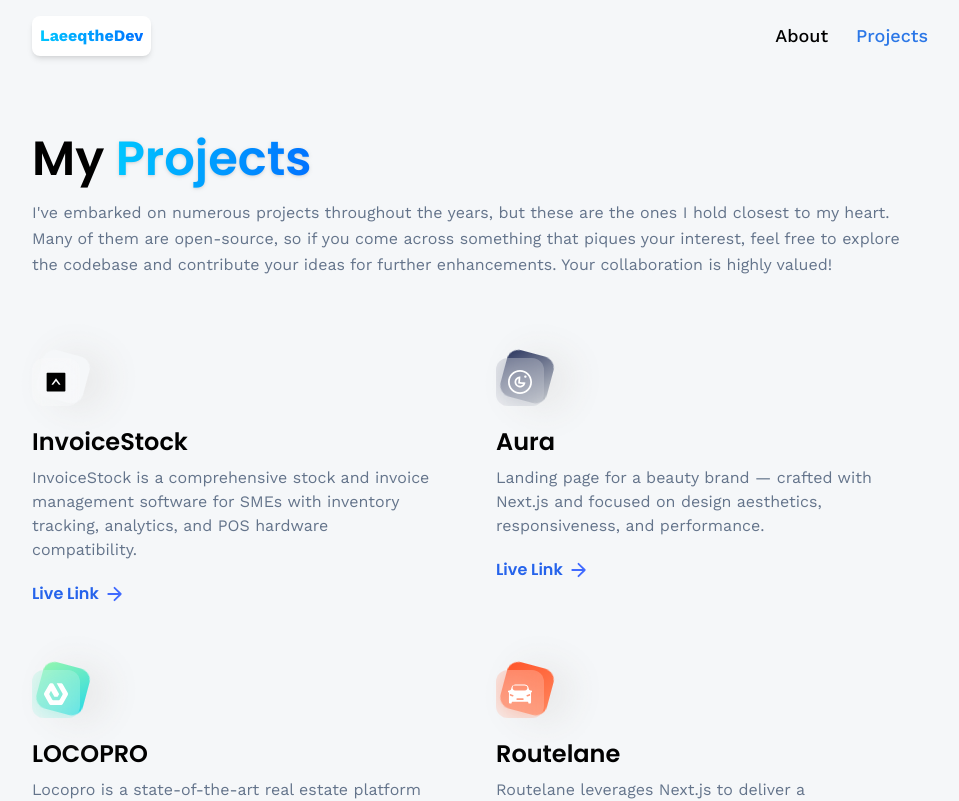
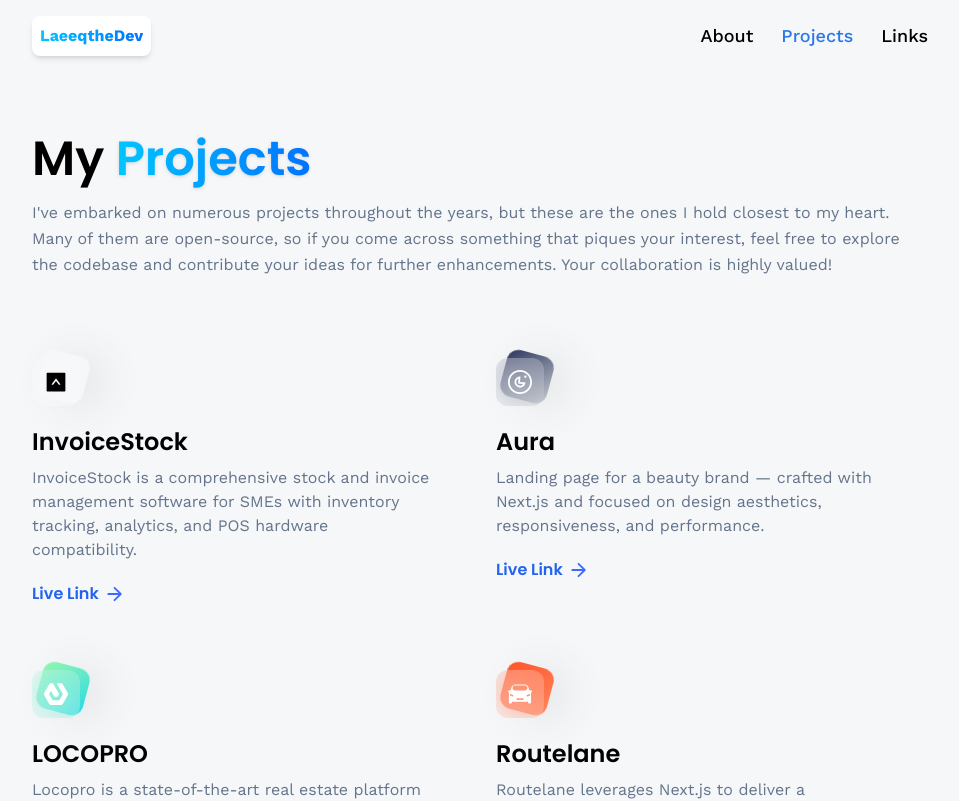
Before and after one commit to LaeeqtheDev/3d-Portfolio, a React (Vite) app: page /projects in a window 1280 px wide. Shown: the top 801 px of the page, without its empty margins (160-1119 px from the left). Built offline with nearby package versions, Linux system fonts and the light colour scheme; no server answers; the HTML template or start-up script is replaced by a standard one.

Commit message:
Update Navbar.jsx

```diff
--- a/src/components/Navbar.jsx
+++ b/src/components/Navbar.jsx
@@ -1,5 +1,4 @@
-import { NavLink } from "react-router-dom"
-
+import { NavLink } from "react-router-dom";
 
 const Navbar = () => {
   return (
@@ -7,20 +6,27 @@
       <NavLink to="/" className="p-2 rounded-lg bg-white items-center justify-center flex font-bold shadow-md">
         <p className="blue-gradient_text">LaeeqtheDev</p>
       </NavLink>
+
       <nav className="flex text-lg gap-7 font-medium">
-    <NavLink to="/about" className={({isActive}) => isActive ? 'text-blue-500' : 'text-black'}>
+        <NavLink to="/about" className={({ isActive }) => isActive ? 'text-blue-500' : 'text-black'}>
           About
         </NavLink>
 
-    <NavLink to="/projects" className={({isActive}) => isActive ? 'text-blue-500' : 'text-black'}>
+        <NavLink to="/projects" className={({ isActive }) => isActive ? 'text-blue-500' : 'text-black'}>
           Projects
         </NavLink>
 
+        <a
+          href="https://linktr.ee/syedlaeeqahmed"
+          target="_blank"
+          rel="noopener noreferrer"
+          className="text-black hover:text-blue-500"
+        >
+          Links
+        </a>
       </nav>
+    </header>
+  );
+};
 
-
-    </header>
-  )
-}
-
-export default Navbar
+export default Navbar;
```
Lines whose indentation alone changed are shown as unchanged.
